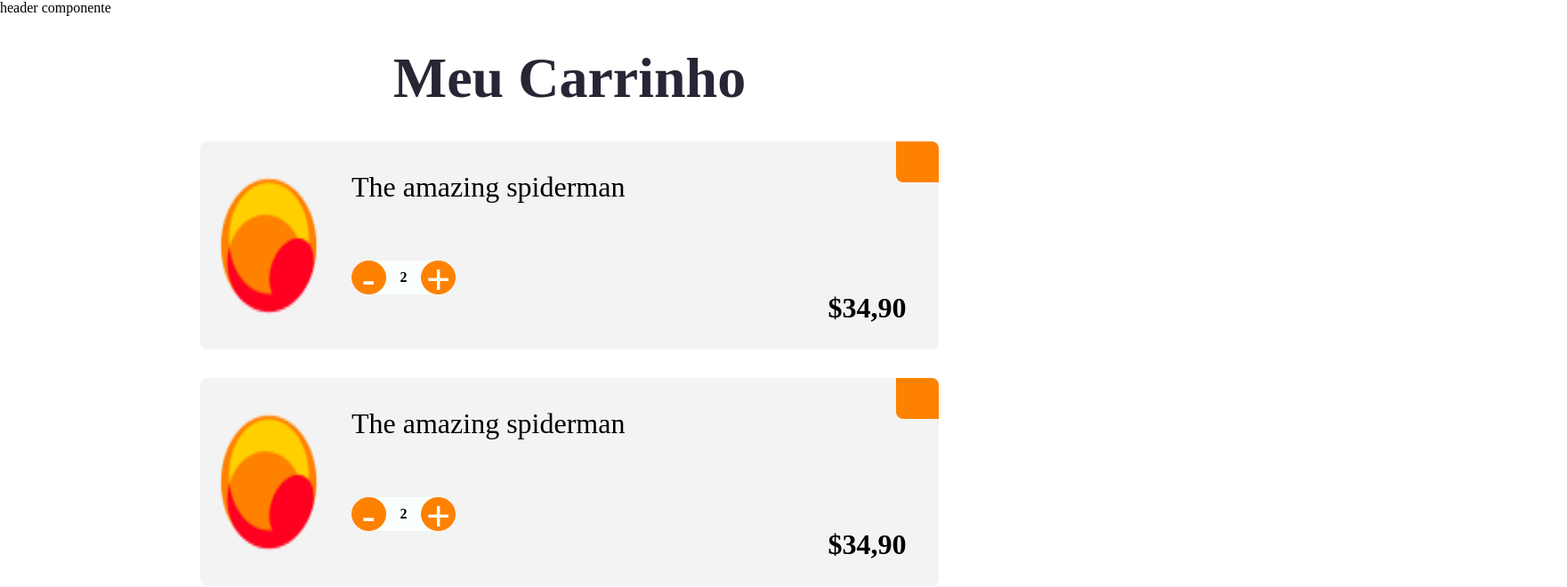
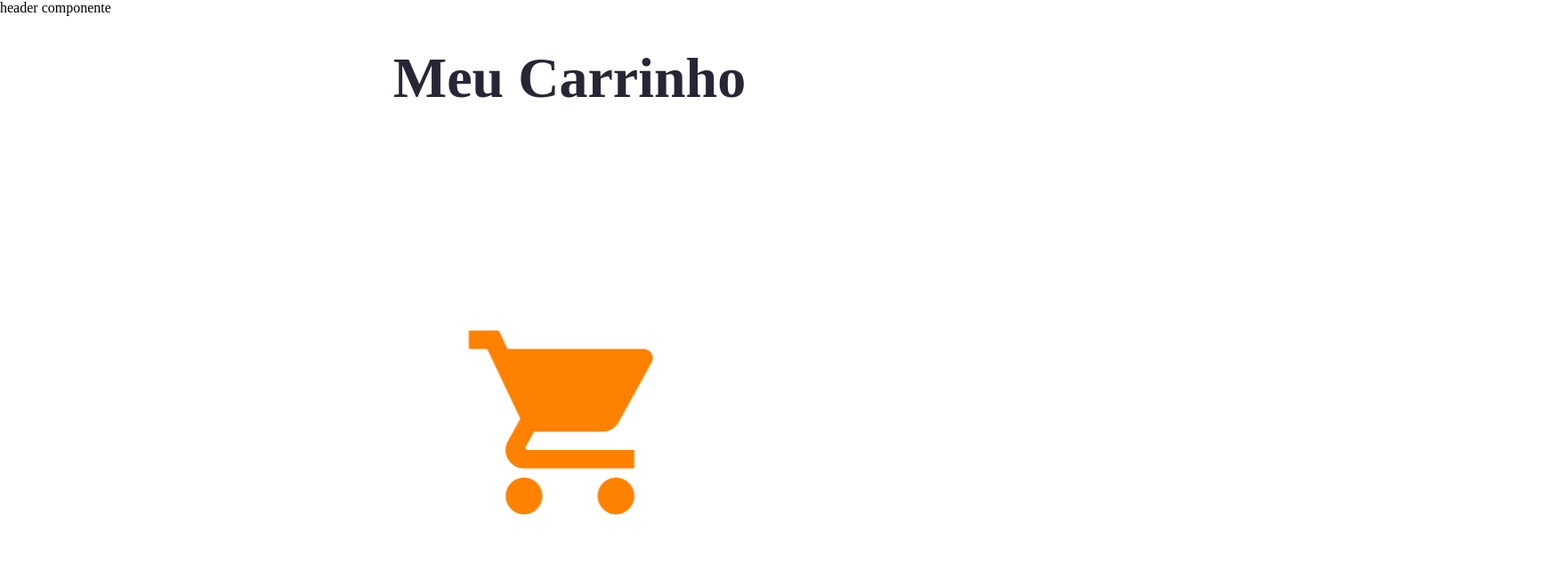
Before and after one commit to beaalmeidas/desafio-02-aws-react, a React (Vite) app in the folder uol-comics/: page /cart in a window 1280 px wide. Shown: the top 660 px of the page at 89% size, 1761 px wide, since content can reach past the window. Built offline with nearby package versions, Linux system fonts and the light colour scheme; a web font is replaced by a local one.

Commit message:
feat: finalizado a página de carrinho

```diff
--- a/uol-comics/src/components/CartItem/index.tsx
+++ b/uol-comics/src/components/CartItem/index.tsx
@@ -1,25 +1,47 @@
+import { useEffect, useState } from 'react'
 import './style.css'
 
-const CartItem = () => {
+type Prop = {
+    image: string,
+    title: string,
+    originalPrice: number,
+    count: number
+}
+
+const CartItem = ({image, title, originalPrice, count}: Prop) => {
+    const [itemPrice,setItemPrice] = useState(originalPrice)
+    const [baseCount, setBaseCount] = useState(count)
+
+    useEffect(()=> {
+        setBaseCount(count)
+    },[])
+
+    useEffect(() => {
+        setItemPrice(baseCount * originalPrice)
+    },[originalPrice, baseCount])
 
     return (
         <div className='item-on-cart'>
+            <div className='item-information'>
+                <img src={image} alt="miniatura"/>
+                <div className='text-information'>
+                    <h3 className='font-medium'>{title}</h3>
+                    <div className='counter'>
+                        <button className='counter-button normal-button'
+                        onClick={() => {setBaseCount(baseCount - 1)}}>-</button>
 
+                        <p className='count font-semi-bold'>{baseCount}</p>
 
-            <div className='item-information'>
-                <img src='./assets/images/uol-logo.png' alt="miniatura"/>
-                <div className='text-information'>
-                    <h3 className='font-medium'>The amazing spiderman</h3>
-                    <div className='counter'>
-                        <button className='counter-button normal-button'>-</button>
-                        <p className='count font-semi-bold'>2</p>
-                        <button className='counter-button normal-button'>+</button>
+                        <button className='counter-button normal-button'
+                        onClick={()=>{setBaseCount(baseCount + 1)}}>+</button>
                     </div>
                 </div>
             </div>
 
-            <button className='delete-icon'></button>
-            <h3 className='price font-extra-bold'>$34,90</h3>
+            <button className='delete-icon'>
+                <img alt='delete' src='./assets/images/trash-icon.png'/>
+            </button>
+            <h3 className='price font-extra-bold'>{itemPrice.toFixed(2)}</h3>
         </div>
     )
 }
--- a/uol-comics/src/components/CartItem/style.css
+++ b/uol-comics/src/components/CartItem/style.css
@@ -68,6 +68,9 @@
     border-radius: 0 8px 0 8px;
     cursor: pointer;
 }
+.delete-icon img{
+    width: 24px;
+}
 .item-on-cart .price{
     position: relative;
     left: 85%;
--- a/uol-comics/src/pages/CartPage.tsx
+++ b/uol-comics/src/pages/CartPage.tsx
@@ -1,26 +1,17 @@
 import { useState } from 'react';
 import './generalStyle.css'
-import ComicCard from '../components/comic-card/comic-card';
-import CardPurchaseComponent from '../components/CardPurchaseComponent';
 import CartItem from '../components/CartItem';
 
 type BuyableItems = {
     id: number,
     name: string,
     price: number,
-    quantity: number
+    quantity: number,
+    img: string,
 }
 
 const CartPage = () => {
-
-    const testArray = [
-        {id: 1, name: "Como treinar seu dragão", price: 20.9, quantity: 2},
-        {id: 2, name: "AAAAAAAAAAAa", price: 20.9, quantity: 5},
-        {id: 3, name: "ffffffffffffffo", price: 20.9, quantity: 2},
-        {id: 4, name: "Como treaaaaaainar seu dragão", price: 20.9, quantity: 1}
-    ]
-
-    const [cartItems, setCartItems] = useState<Array<BuyableItems>>(testArray)
+    const [cartItems, setCartItems] = useState<Array<BuyableItems>>([])
 
     return (
         <>
@@ -28,7 +19,13 @@
             {cartItems.length > 0 && (
                 <section className="cart-items">
                     {cartItems.map(item=>(
-                        <CartItem/>
+                        <CartItem
+                        key={item.id}
+                        title={item.name}
+                        image={item.img}
+                        originalPrice={item.price}
+                        count={item.quantity}
+                        />
                     ))}
                 </section>
             )}
```
